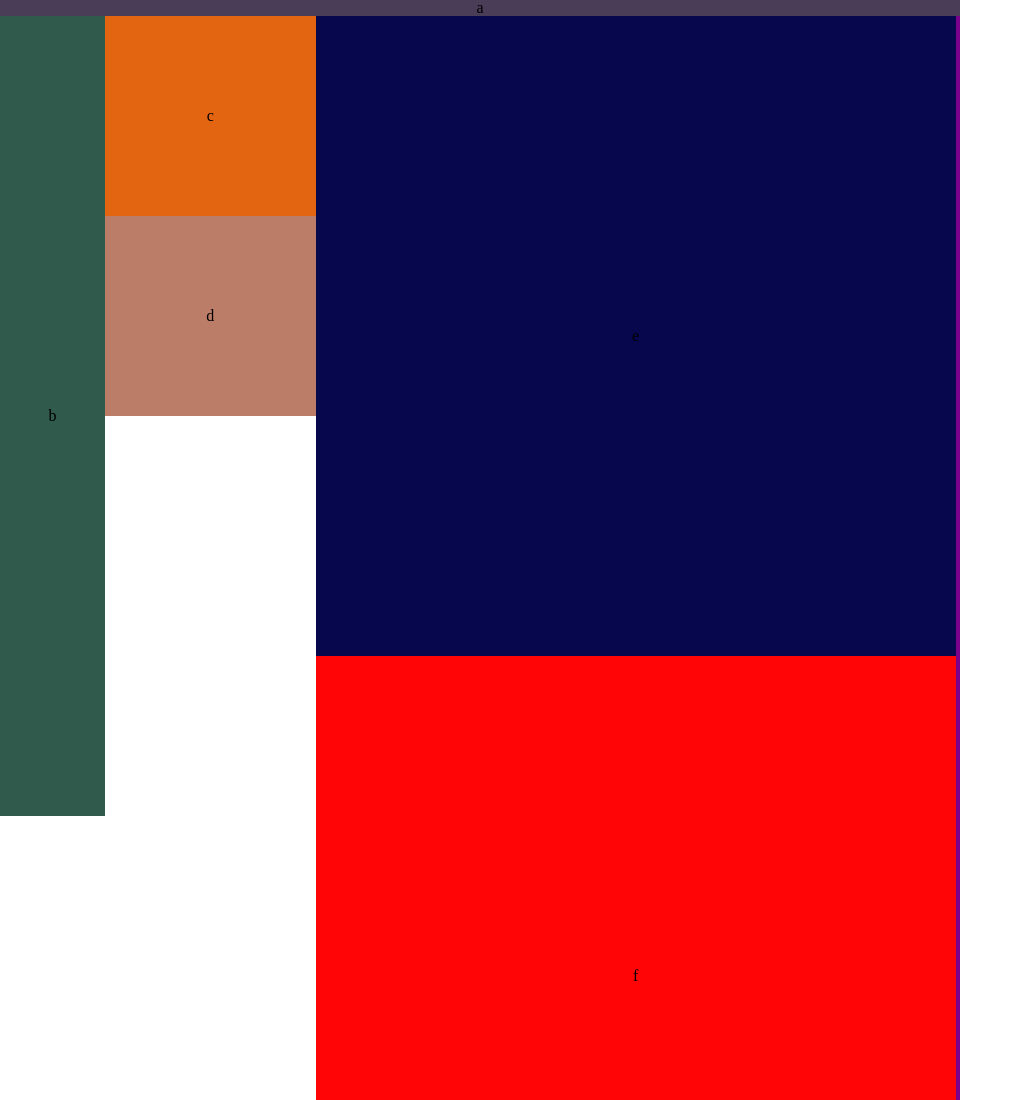
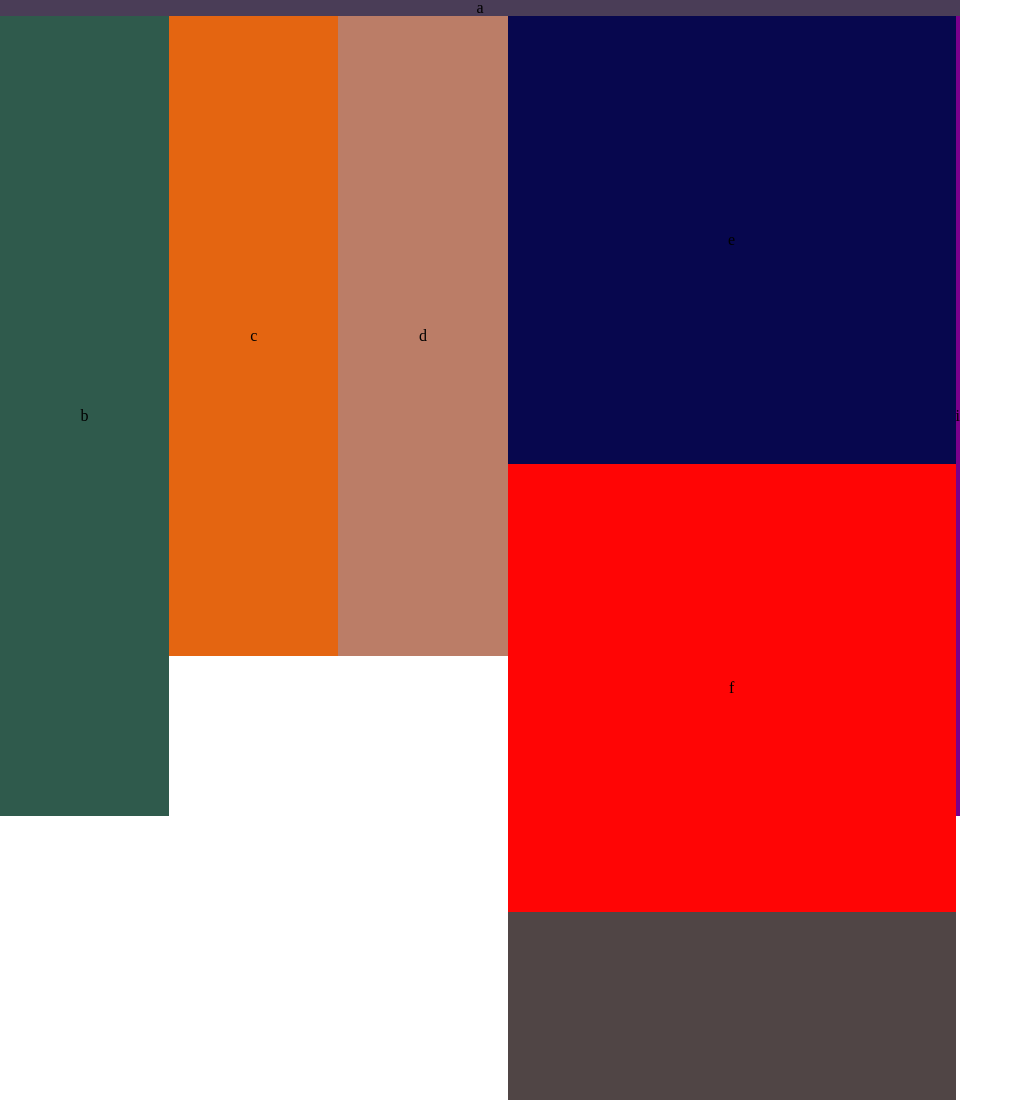
Before and after one commit to Rayxclockwork/lab-01, a plain HTML site: page index.html in a window 1280 px wide. Shown: the top 1100 px of the page, without its empty margins (0-1023 px from the left). Drawn offline with Linux system fonts and the light colour scheme.

Commit message:
working on desktop view

```diff
--- a/css/layout.css
+++ b/css/layout.css
@@ -97,10 +97,10 @@ sidebar{
 }
 
 section:nth-of-type(1){
-  height: 50vh;
+  height: 5vh;
   width:150vw;
   display: flex;
-  flex-direction: column;
+  flex-direction: row;
 }
 section:nth-of-type(1) > p{
   display: flex;
@@ -113,12 +113,13 @@ section:nth-of-type(2){
   display: flex;
   flex-direction: row;
   flex-wrap: wrap;
+
 }
 
 section:nth-of-type(2) > p{
   display: flex;
-  height:50vw;
-  width:50vw;
+  height:35vw;
+  width:35vw;
   align-items: center;
   justify-content: center;
 }
@@ -127,6 +128,7 @@ footer{
   display: flex;
   flex:1;
   align-items: center;
+  height:100vh;
 
 }
 
```
